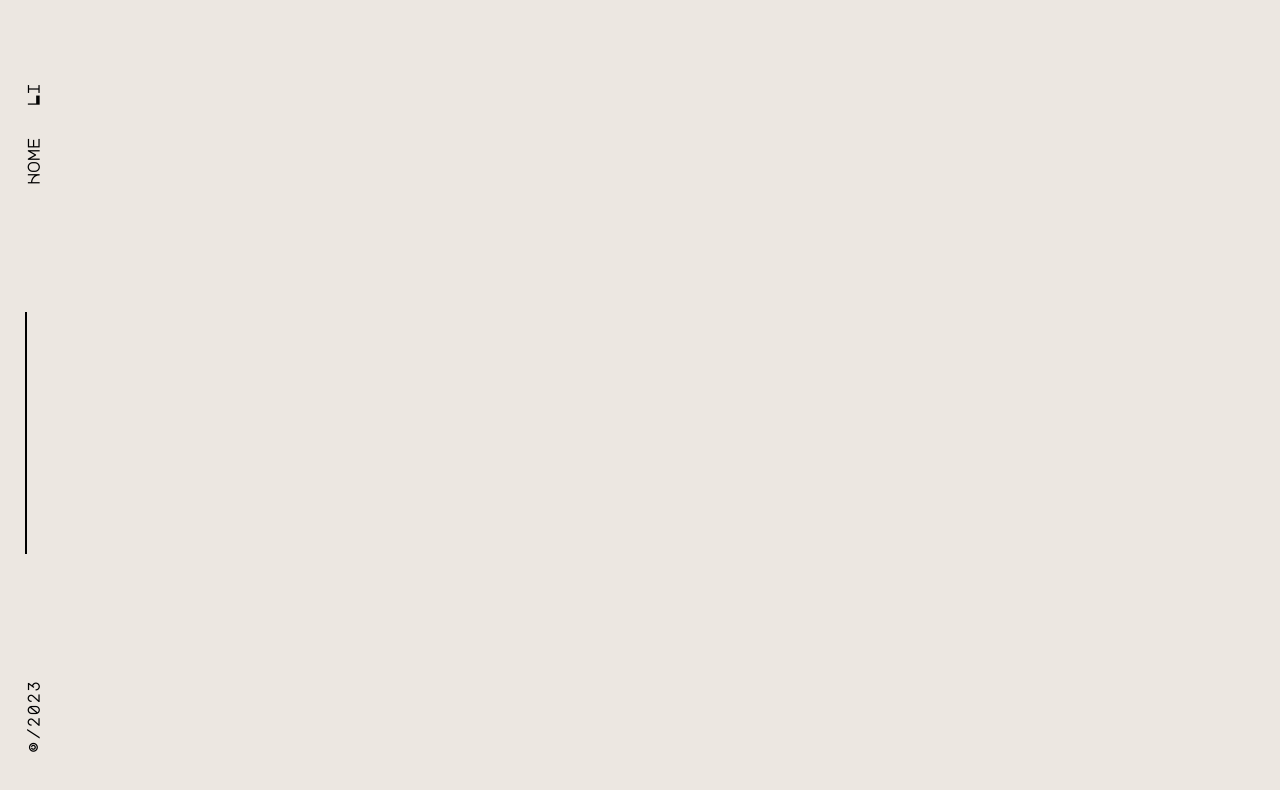
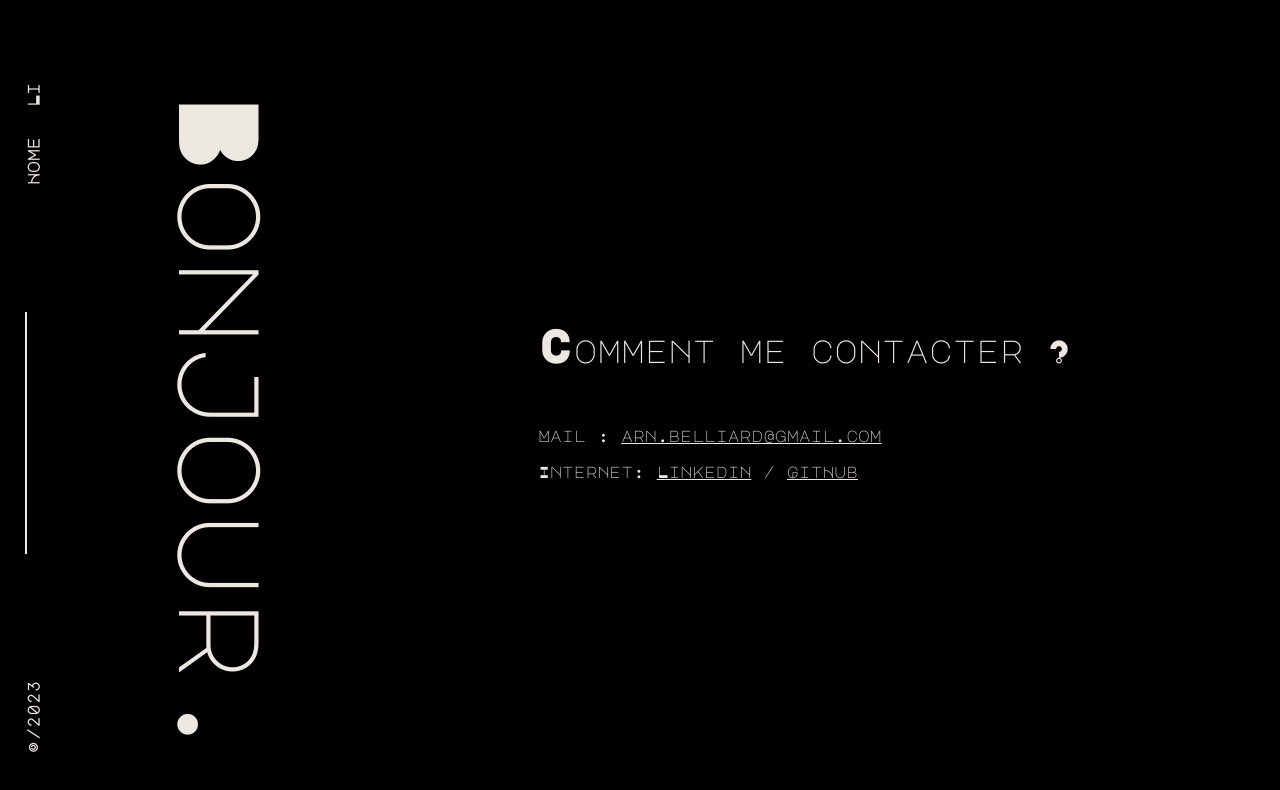
Before and after one commit to BelliardA/Portfolio, a plain HTML site: page contact.html in a window 1280 px wide. Drawn offline with nearby package versions, Linux system fonts and the light colour scheme.

Commit message:
ajout page contact

```diff
--- a/contact.html
+++ b/contact.html
@@ -4,10 +4,12 @@
     <meta charset="UTF-8">
     <meta name="viewport" content="width=device-width, initial-scale=1.0">
     <link rel="stylesheet" href="https://cdnjs.cloudflare.com/ajax/libs/meyer-reset/2.0/reset.css">
-    <link rel="stylesheet" href="style.css">
+    <link rel="stylesheet" href="style/base.css">
+    <link rel="stylesheet" href="style/contact.css">
     <title>Belliard Arnaud -  Contacte</title>
 </head>
 <body>
+    <div id="intro"></div>
     <section id="page">
         <header>
             <div id="navbar">
@@ -21,6 +23,14 @@
                 </div>
             </div>
         </header>
+        <section id="contact">
+            <h1>Bonjour.</h1>
+            <div id="info-contact">
+                <h2><span>C</span>omment me contacter ?</h2>
+                <p>Mail : <a href="mailto:arn.belliard@gmail.com">arn.belliard@gmail.com</a></p>
+                <p>Internet: <a target="_blank" href="https://www.linkedin.com/in/arnaud-belliard-160632264/">Linkedin</a> / <a target="_blank" href="https://github.com/BelliardA">GitHub</a></p>
+            </div>
+        </section>
     </section>
 </body>
 </html>
--- /dev/null
+++ b/style/base.css
@@ -0,0 +1,66 @@
+@import url('https://fonts.googleapis.com/css2?family=Major+Mono+Display&display=swap');
+
+
+
+:root{
+    --height : 100vh;
+
+    --gap-left: calc(100vh / 10);
+    --gap-right: calc(100vh / 15);
+    --gap-content: calc(100vh / 9);
+
+    --font-size-lien : 2.4rem;
+    --font-size-h1 : 1.7rem;
+    --font-size-p : 1rem;
+
+    --height-phone : 60%;
+
+    --main-color : rgb(236,231,225);
+    --second-color : black;
+}
+
+body{
+    padding: 10px;
+    font-family: 'Major Mono Display', monospace;
+}
+
+
+#navbar{
+    margin: 10px 15px;
+    width: calc(100vw - 40px);
+
+
+    font-weight: bold;
+
+    display: flex;
+    justify-content: space-between;
+}
+
+#up {
+    display: flex;
+    gap: 30px;
+
+}
+
+#up a{
+    text-decoration: none;
+}
+
+#separateur-nav{
+    height: 30vh;
+    width: 0px;
+    display: none;
+}
+
+@media (min-width: 1024px){
+    #navbar{
+        width: 0px;
+        height: 100%;
+        writing-mode:vertical-rl;
+        transform: rotate(180deg);
+        justify-content: space-around;
+    }
+    #separateur-nav{
+        display: block;
+    }
+}
--- /dev/null
+++ b/style/contact.css
@@ -0,0 +1,109 @@
+/* ----------------------navbar-------------------------------- */
+
+body{
+    background-color: var(--second-color);
+    color: var(--main-color);
+    overflow: hidden;
+}
+
+#page{
+    height: 100vh;
+}
+
+#up a{
+    color: var(--main-color);
+}
+
+
+#separateur-nav{
+    border: 0.1px solid var(--main-color);
+}
+
+/* ---------------------------------contacte----------------------------- */
+
+#contact{
+    display: flex;
+    height: 100%;
+}
+
+#contact h1{
+    font-size: 7em;
+    writing-mode:vertical-rl;
+    animation-name: slide-left;
+    animation-duration: 1s;
+
+}
+
+@keyframes slide-left {
+    0% {
+        transform: translateX(-70%);
+        opacity: 0;
+    }
+    100% {
+        transform: translateX(0%);
+        opacity: 1;
+    }
+
+}
+
+#info-contact{
+    align-self: center;
+}
+
+#info-contact h2{
+    font-size: 2em;
+    margin-bottom: 60px;
+    transition: 0.2s;
+}
+#info-contact h2:hover{
+    transform: translate3d(10px, -10px, 0px);
+}
+#info-contact h2 span{
+    font-size: 1.5em;
+    animation-name: opacity-in;
+    animation-duration: 1s;
+}
+
+@keyframes opacity-in {
+    0% {
+        opacity: 0;
+    }
+    100% {
+        opacity: 1;
+    }
+
+}
+
+#info-contact p{
+    margin: 20px 0px;
+}
+
+#info-contact a{
+    text-decoration: inline;
+    color: var(--main-color);
+}
+
+/* ---------------------------------------tablette screen------------------------ */
+
+@media (min-width: 768px){
+    #contact h1{
+        margin-top: 10vh;
+        font-size: 9em;
+    }
+}
+
+@media (min-width : 1024px) {
+    #page{
+        display: flex;
+    }
+
+    #contact{
+        margin-left: 10vw;
+        gap: 20vw;
+    }
+
+    #contact h1{
+        margin-top: calc(100/10);
+        font-size: calc(100vh/7);
+    }
+}
--- a/style.css
+++ b/style/style.css
@@ -1,31 +1,9 @@
-@import url('https://fonts.googleapis.com/css2?family=Major+Mono+Display&display=swap');
-
-
-
-:root{
-    --height : 100vh;
-
-    --gap-left: calc(100vh / 10);
-    --gap-right: calc(100vh / 15);
-    --gap-content: calc(100vh / 9);
-
-    --font-size-lien : 2.4rem;
-    --font-size-h1 : 1.7rem;
-    --font-size-p : 1rem;
-
-    --height-phone : 60%;
-}
-
 /* ------------------------------------------------------------------------------------------------------------------------------------------- */
 /* -----------------------------------------------------------PAGE ACCUEIL-------------------------------------------------------------------- */
 /* ------------------------------------------------------------------------------------------------------------------------------------------- */
 
 body{
-	/* font-family: 'Niconne', cursive; */
-    font-family: 'Major Mono Display', monospace;
-    background-color:rgb(236,231,225) ;
-    /* overflow: hidden; */
-    padding: 10px;
+    background-color:var(--main-color) ;
 }
 
 #page{
@@ -37,36 +15,14 @@ body{
 
 
 /* -----------------------------Nav bar---------------------------------- */
-
-
-#navbar{
-    margin: 10px 15px;
-    width: calc(100vw - 40px);
-
-
-    font-weight: bold;
-
-    display: flex;
-    justify-content: space-between;
-}
-
-#up {
-    display: flex;
-    gap: 30px;
-
-}
-
 #up a{
-    text-decoration: none;
-    color: black;
+    color: var(--second-color);
 }
 
 #separateur-nav{
-    border: 0.1px solid black;
-    height: 30vh;
-    width: 0px;
-    display: none;
+    border: 0.1px solid var(--second-color);
 }
+
 
 /* ----------------------------contenus page accueil -------------------------------- */
 
@@ -94,7 +50,7 @@ body{
 #left a {
     /* margin: 50px 60px; */
     text-decoration: none;
-    color: black;
+    color: var(--second-color);
     font-size: var(--font-size-lien);
     transition: 0.2s;
     animation-duration: 1.5s;
@@ -170,7 +126,7 @@ body{
 /* -------------------------separateur---------------------------------------------- */
 
 #separateur-accueil{
-    border: 0.1px solid black;
+    border: 0.1px solid var(--second-color);
     width: 30vw;
     position: relative;
     right: 9vw;
@@ -259,17 +215,6 @@ body{
         gap: 0;
     }
 
-    #navbar{
-        width: 0px;
-        height: 100%;
-        writing-mode:vertical-rl;
-        transform: rotate(180deg);
-        justify-content: space-around;
-    }
-    #separateur-nav{
-        display: block;
-    }
-
     #content{
         flex-direction: row;
         height: var(--height);
```
Also changed, not shown: index.html (+3 -2 lines).
